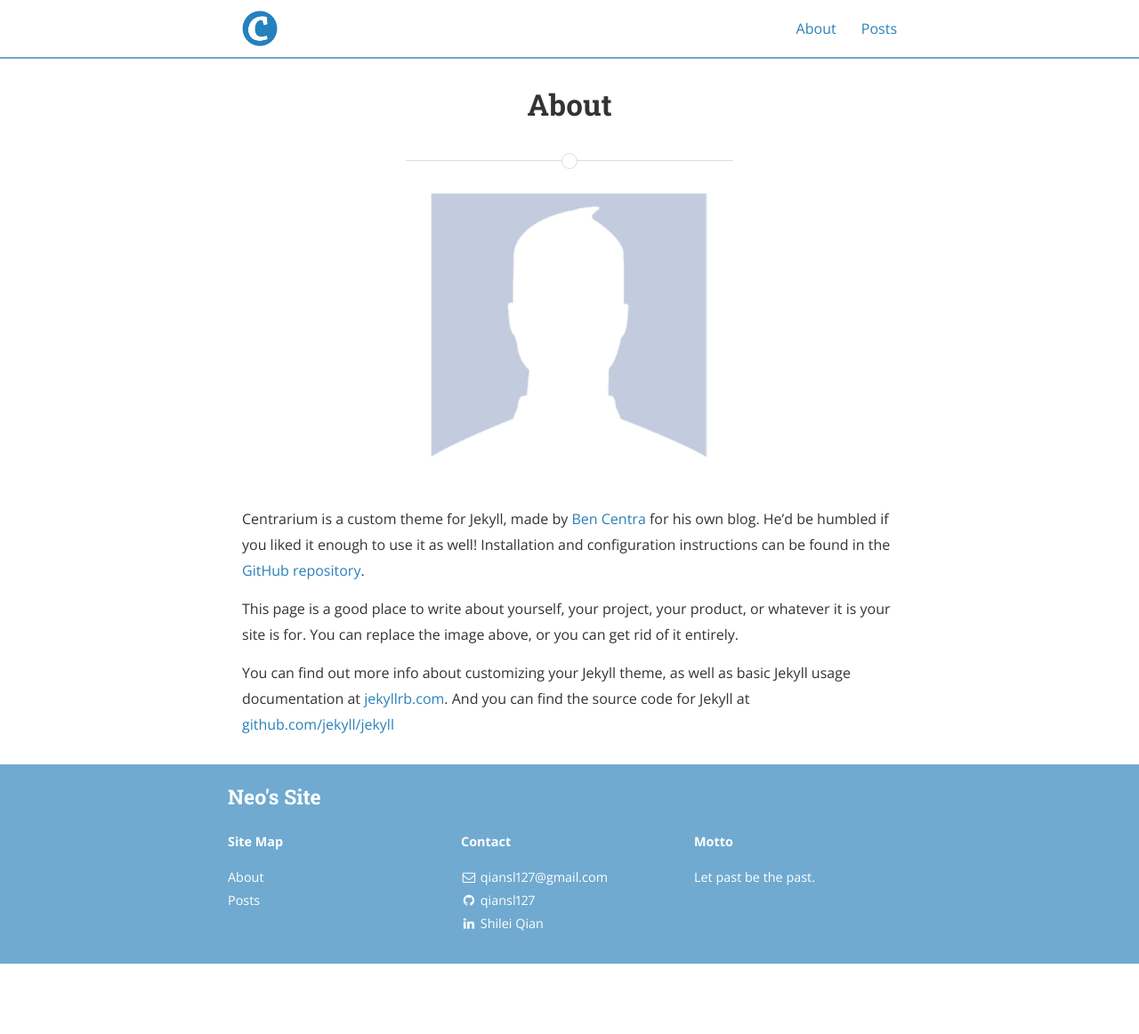
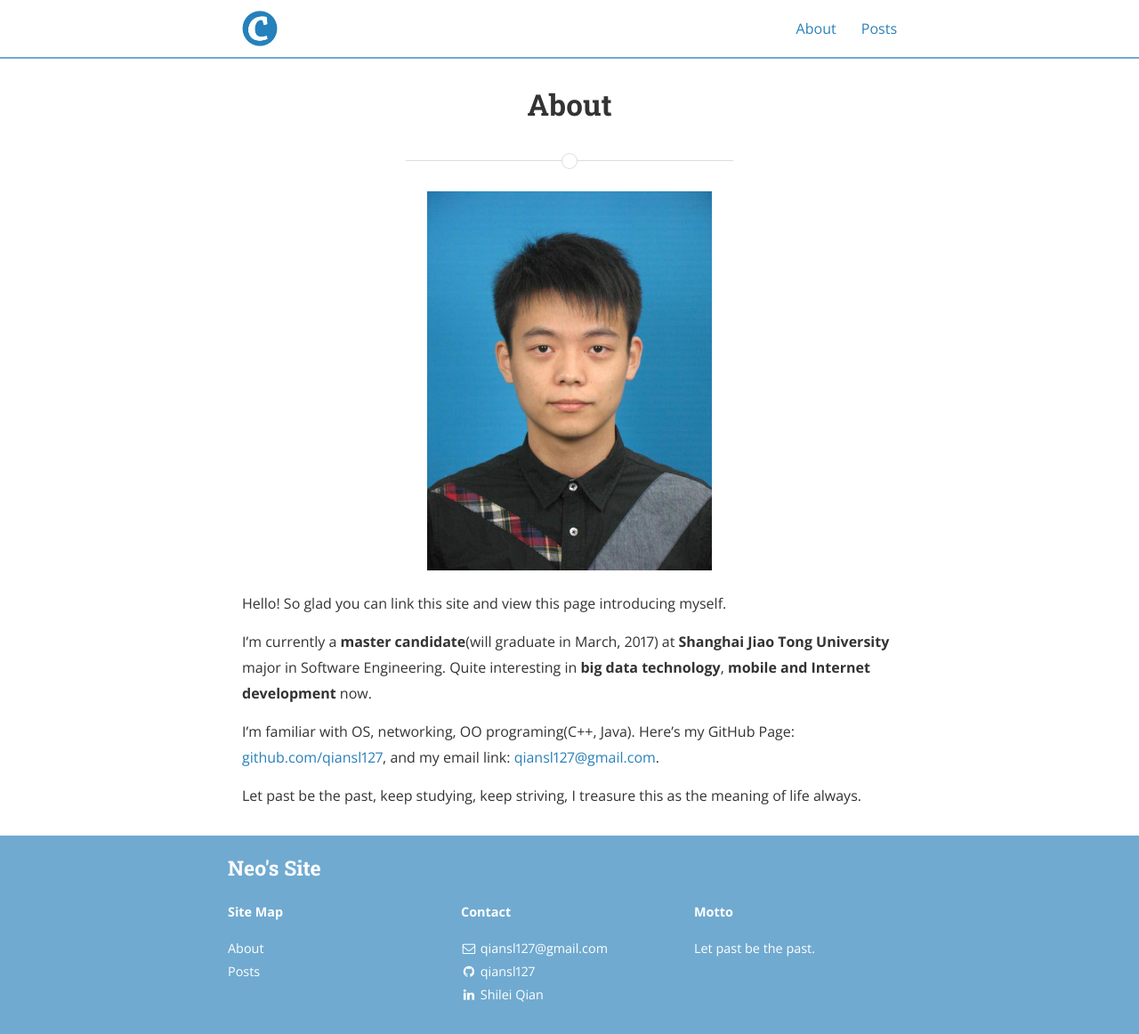
Before and after one commit to YangHR0805/qiansl127.github.io, a Jekyll site: the page built from about.md, in a window 1280 px wide. Shown: the whole page at 89% size. Built offline with Jekyll 4.4.1, drawn with Linux system fonts in a browser that asks for light colours; nearby versions of some CDN libraries; a style sheet for code colours, icons or effects is not loaded; before the commit the page ends 1083 px from its top, so only the background shows below that.

Commit message:
Add about page

```diff
--- a/about.md
+++ b/about.md
@@ -4,14 +4,12 @@ title: About
 permalink: /about/
 ---
 
-<img src="{{ site.baseurl }}assets/profile-placeholder.gif" title="Profile Picture" class="profile">
+<img src="{{ site.baseurl }}assets/profile.jpg" title="Profile Picture" class="profile">
 
-Centrarium is a custom theme for Jekyll, made by [Ben Centra][bencentra] for his own blog. He'd be humbled if you liked it enough to use it as well! Installation and configuration instructions can be found in the [GitHub repository](https://github.com/bencentra/centrarium).
+Hello! So glad you can link this site and view this page introducing myself.
 
-This page is a good place to write about yourself, your project, your product, or whatever it is your site is for. You can replace the image above, or you can get rid of it entirely.
+I'm currently a **master candidate**(will graduate in March, 2017) at **Shanghai Jiao Tong University** major in Software Engineering. Quite interesting in **big data technology**, **mobile and Internet development** now.
 
-You can find out more info about customizing your Jekyll theme, as well as basic Jekyll usage documentation at [jekyllrb.com](http://jekyllrb.com/). And you can find the source code for Jekyll at [github.com/jekyll/jekyll](https://github.com/jekyll/jekyll)
+I'm familiar with OS, networking, OO programing(C++, Java). Here's my GitHub Page: [github.com/qiansl127](https://github.com/qiansl127), and my email link: [qiansl127@gmail.com](mailto://qiansl127@gmail.com).
 
-[centrarium]: https://github.com/bencentra/centrarium
-[bencentra]: http://bencentra.com
-[jekyll]: https://github.com/jekyll/jekyll
+Let past be the past, keep studying, keep striving, I treasure this as the meaning of life always.
```
Also changed, not shown: assets/profile.jpg (added).
